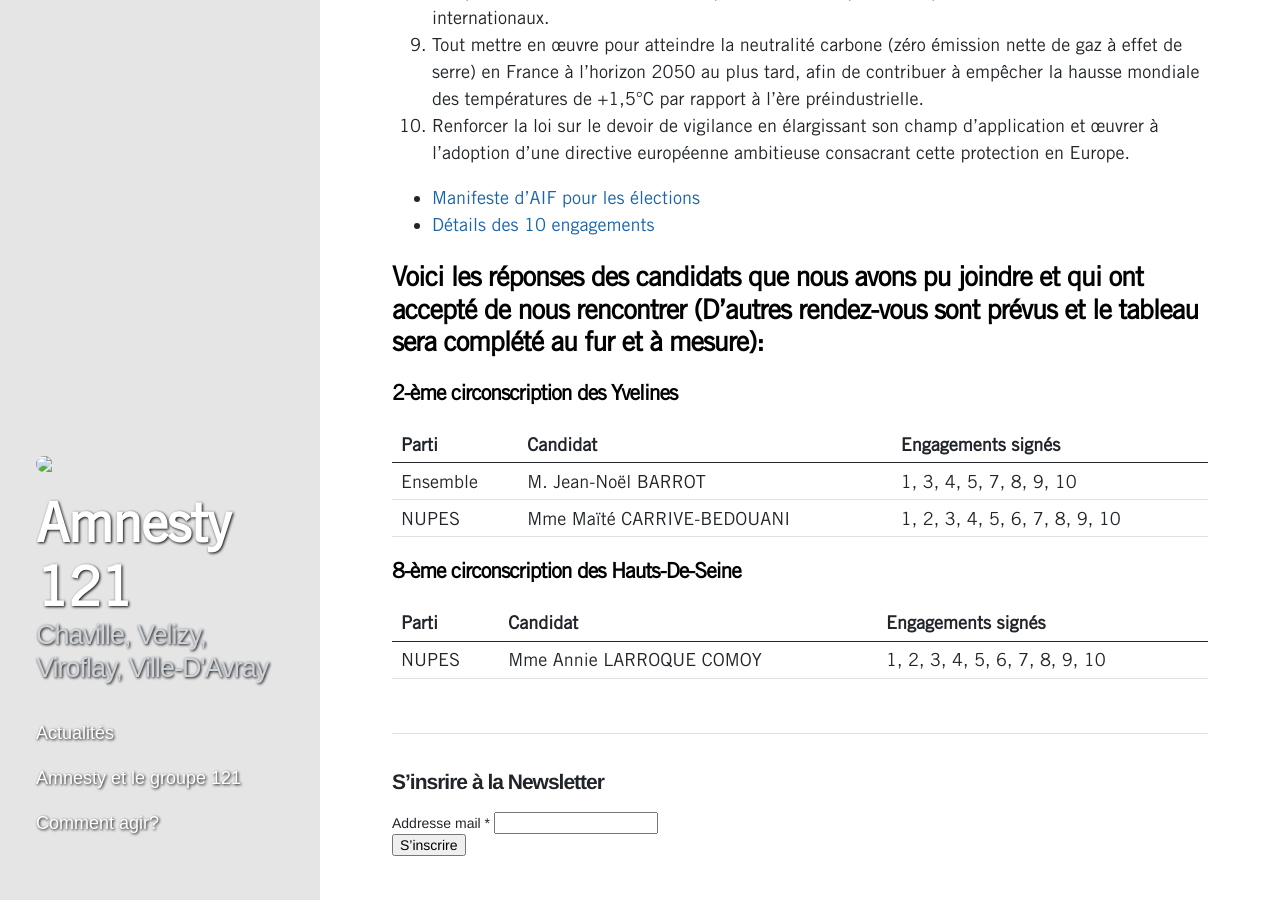
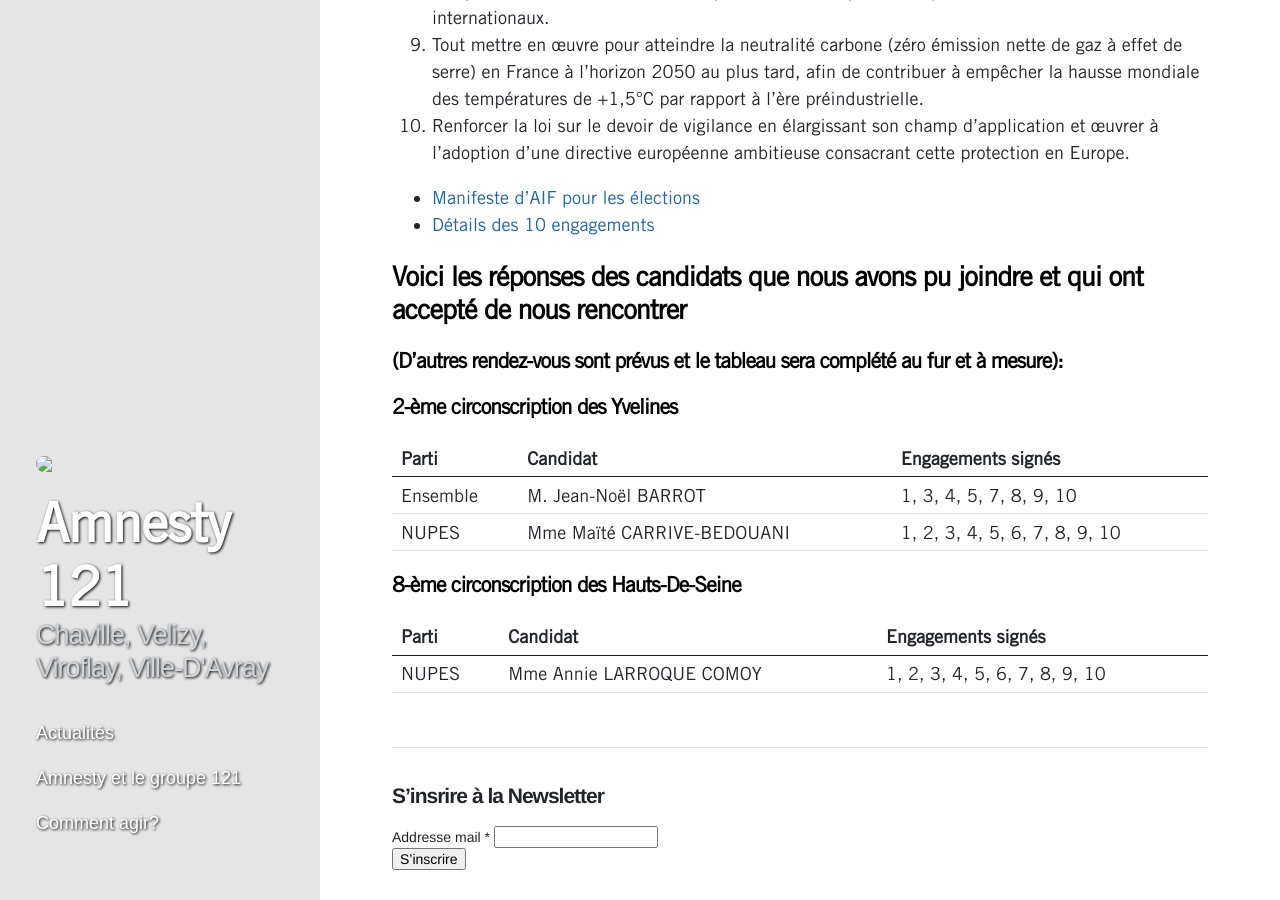
Before and after one commit to Amnesty121/SiteAmnesty121-dev, a Jekyll site: the page built from _posts/2022-06-09-plaidoyers.md, in a window 1280 px wide and 900 px high, scrolled down 1083 px. Built offline with Jekyll 4.4.1, drawn with Linux system fonts in a browser that asks for light colours; nearby versions of some CDN libraries; comment, search, counter and statistics services are not loaded.

```diff
--- a/_posts/2022-06-09-plaidoyers.md
+++ b/_posts/2022-06-09-plaidoyers.md
@@ -27,7 +27,9 @@ Dans le cadre des élections législatives 2022, le groupe 121 a demandé aux ca
 - [Manifeste d'AIF pour les élections]({{site.url}}/SiteAmenesty121/assets/pdf/manifeste-legislatives-final.pdf)
 - [Détails des 10 engagements]({{site.url}}/SiteAmenesty121/assets/pdf/10_engagements_législatives.pdf)
 
-## Voici les réponses des candidats que nous avons pu joindre et qui ont accepté de nous rencontrer (D’autres rendez-vous sont prévus et le tableau sera complété au fur et à mesure):
+## Voici les réponses des candidats que nous avons pu joindre et qui ont accepté de nous rencontrer
+
+### (D’autres rendez-vous sont prévus et le tableau sera complété au fur et à mesure):
 
 ### 2-ème circonscription des Yvelines
 
```
